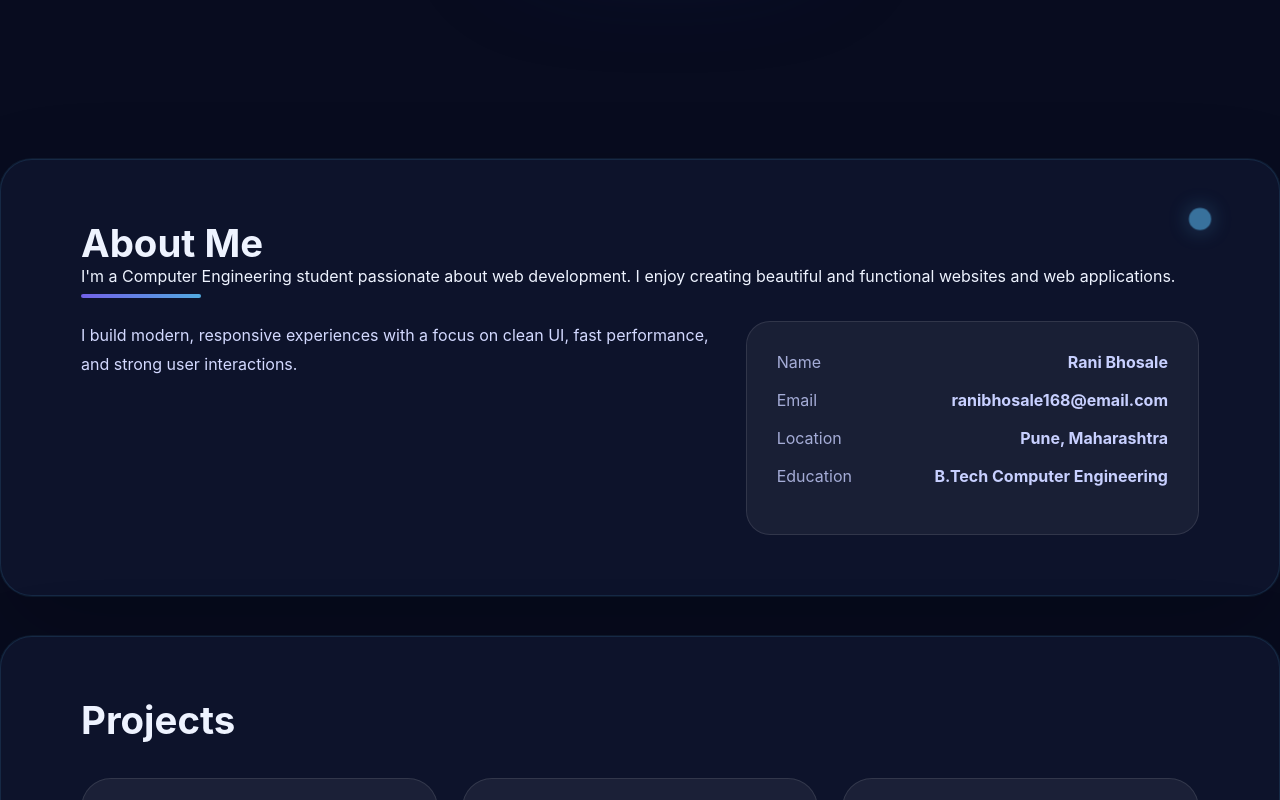
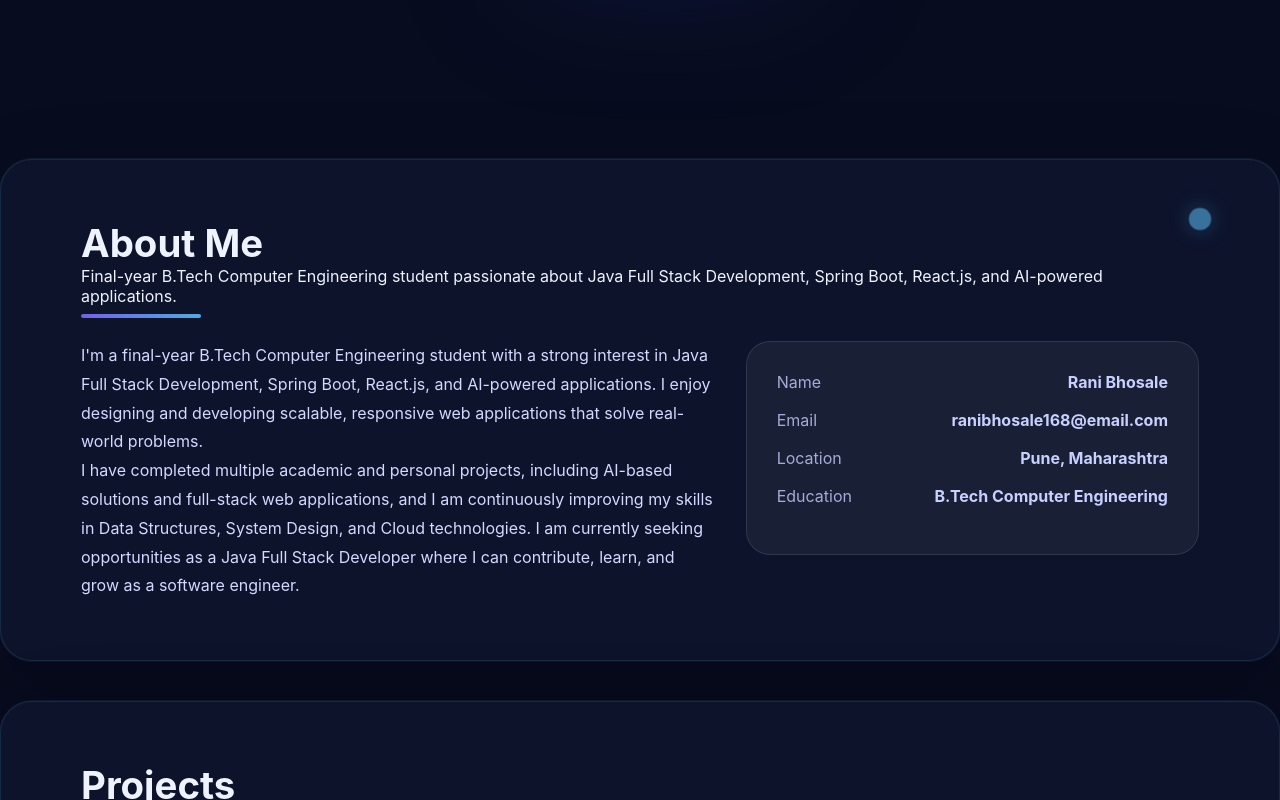
Before and after one commit to Rani-168/portfolio, a React (Vite) app: page / in a window 1280 px wide. Shown: the part 741-1541 px from the top of the page. Built offline with nearby package versions, Linux system fonts and the light colour scheme.

Commit message:
Update About section with comprehensive professional bio

```diff
--- a/src/components/About.jsx
+++ b/src/components/About.jsx
@@ -5,8 +5,7 @@ function About() {
         <div>
           <h2>About Me</h2>
           <p>
-            I'm a Computer Engineering student passionate about web development.
-            I enjoy creating beautiful and functional websites and web applications.
+            Final-year B.Tech Computer Engineering student passionate about Java Full Stack Development, Spring Boot, React.js, and AI-powered applications.
           </p>
         </div>
       </div>
@@ -14,8 +13,10 @@ function About() {
       <div className="about-grid">
         <div className="about-copy">
           <p>
-            I build modern, responsive experiences with a focus on clean UI,
-            fast performance, and strong user interactions.
+            I'm a final-year B.Tech Computer Engineering student with a strong interest in Java Full Stack Development, Spring Boot, React.js, and AI-powered applications. I enjoy designing and developing scalable, responsive web applications that solve real-world problems.
+          </p>
+          <p>
+            I have completed multiple academic and personal projects, including AI-based solutions and full-stack web applications, and I am continuously improving my skills in Data Structures, System Design, and Cloud technologies. I am currently seeking opportunities as a Java Full Stack Developer where I can contribute, learn, and grow as a software engineer.
           </p>
         </div>
 
--- a/src/components/Hero.jsx
+++ b/src/components/Hero.jsx
@@ -1,4 +1,4 @@
-import heroImage from "../assets/Rani5.png";
+import heroImage from "../assets/Rani3.png";
 
 function Hero() {
   return (
```
